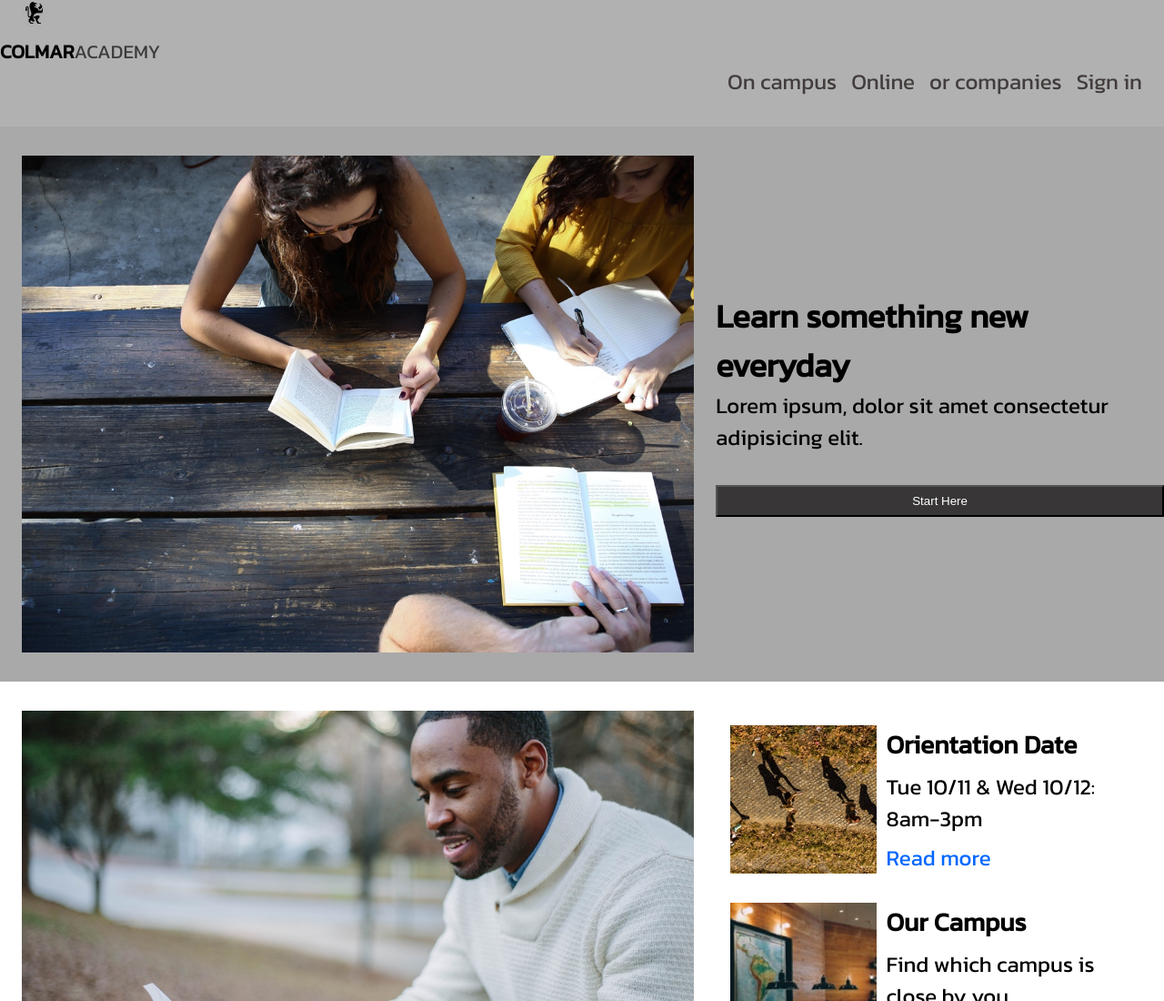
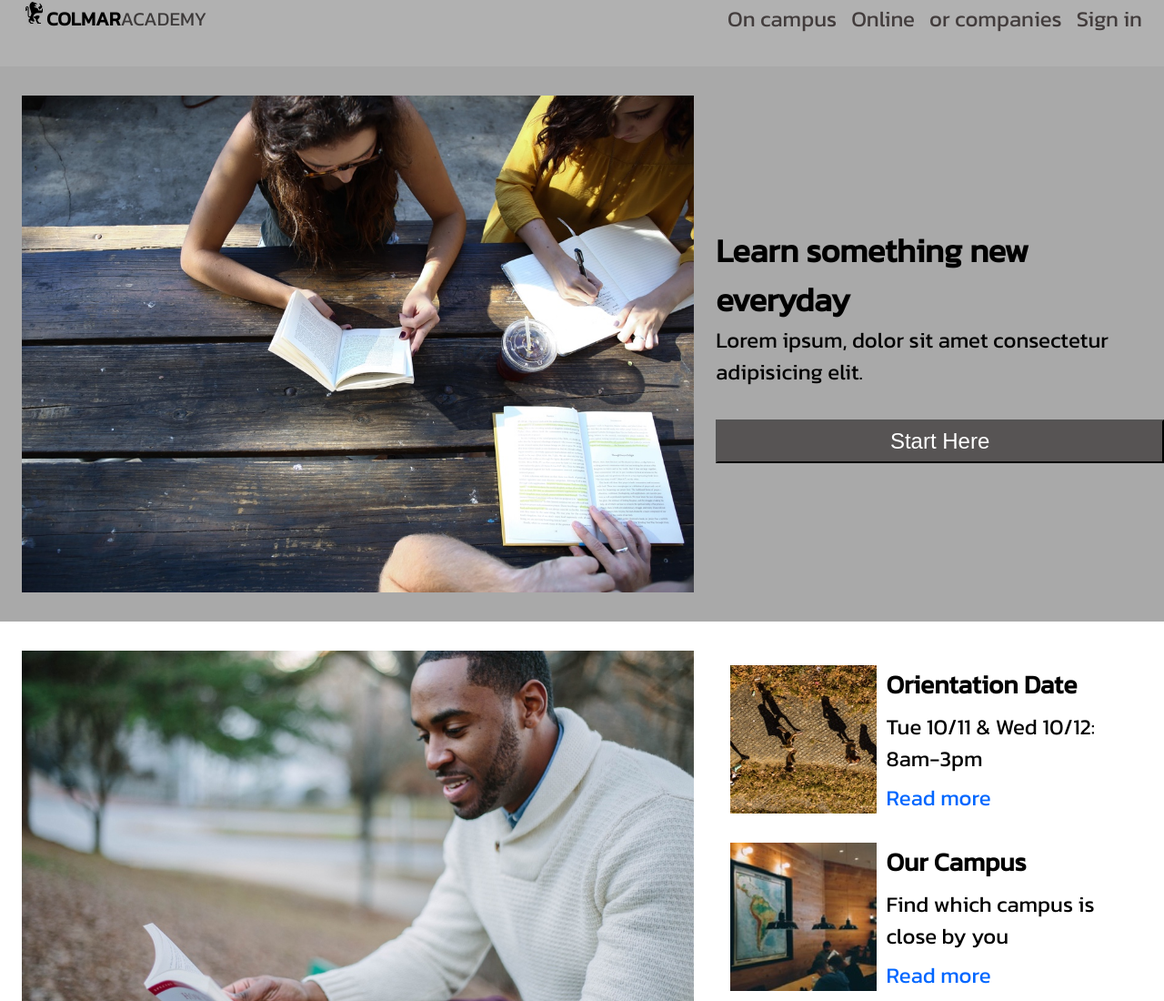
Before and after one commit to ThanunSugu/28-nun-colmar, a plain HTML site: page index.html in a window 1280 px wide. Shown: the top 1100 px of the page at 91% size. Drawn offline with Linux system fonts and the light colour scheme.

Commit message:
complete website t should be clean code (fix nav bar bug)

```diff
--- a/styles.css
+++ b/styles.css
@@ -31,8 +31,9 @@
 /* header */
 
 .header{
-    display: flex;
+    /* display: flex; */
     /* background-color: brown; */
+    flex-direction: row;
 
 }
 
@@ -41,37 +42,47 @@
     padding-bottom: 32px;
     background-color: rgb(177, 177, 177);
     display: flex;
+    flex-direction: row;
     align-items: center;
-    display: block;
+    /* display: block; */
     /* padding: 0px 24px 32px 24px; */
+    /* flex-grow: 1; */
 
 
 }
 .navbar-b{
     display: none;
+
+
 }
 
 
 .left-top-bar{
-    /* background-color: rgb(15, 163, 114); */
-    /* text-align: center; */
+    /* background-color: rgb(15, 163, 114);
+    text-align: center; */
     padding-left: 24px;
-    /* margin: 0px; */
+    margin: 0px;
+    /* flex-direction: row; */
+    /* display: flex; */
+    /* background-color: red; */
 
 
     /* text-decoration: none;
     list-style: none; */
 }
+
 .logo{
+    /* background-color: blue; */
     align-items: center;
 
 
 }
 
 .text-logo{
-    align-items: baseline;
+    /* align-items: baseline; */
     /* text-align: center; */
     flex-grow: 1;
+    /* background-color: rgb(0, 255, 115); */
 
 
 }
@@ -161,8 +172,9 @@ strong{
     padding-top: 8px;
     padding-bottom: 8px;
     width: 100%;
-    background-color: rgb(56, 54, 54);
+    background-color: rgb(87, 84, 84);
     color: white;
+    font-size: 1.5rem;
 }
 
 
@@ -420,6 +432,8 @@ footer{
         display: flex;
         padding: 16px;
         justify-content: space-around;
+
+
     }
 
     .section-learn{
@@ -497,7 +511,7 @@ footer{
 
     .all-exhibit{
         flex-direction: column;
-        ;
+
     }
     .left-exhibit{
         width: 100%;
```
